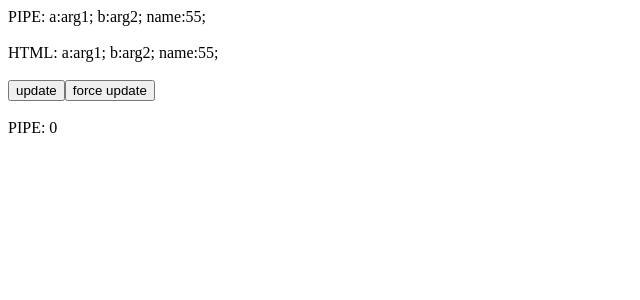
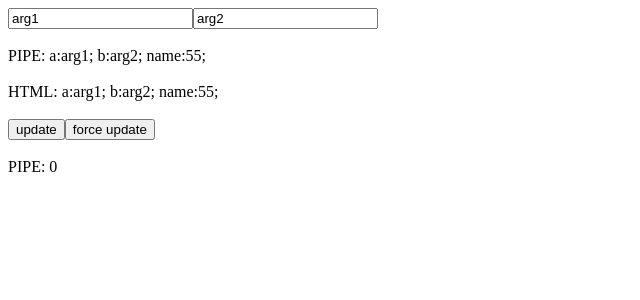
Before and after one commit to nigrosimone/ng-generic-pipe, an Angular app: page / in a window 1280 px wide. Shown: the top 300 px of the page, without its empty margins (0-640 px from the left). Built offline with nearby package versions, Linux system fonts and the light colour scheme.

Commit message:
chore: better test

```diff
--- a/projects/ng-generic-pipe-demo/src/app/app.component.ts
+++ b/projects/ng-generic-pipe-demo/src/app/app.component.ts
@@ -1,17 +1,19 @@
-import { Component, signal } from '@angular/core';
+import { Component, model, signal } from '@angular/core';
 import { CommonModule } from '@angular/common';
 import { NgGenericPipe } from 'projects/ng-generic-pipe/src/public-api';
 import { Observable, of } from 'rxjs';
+import { FormsModule } from '@angular/forms';
 
 
 @Component({
   // eslint-disable-next-line @angular-eslint/component-selector
   selector: 'app-root',
   template: `<main>
+    <input [(ngModel)]="arg1" > <input [(ngModel)]="arg2" ><br /><br />
   <!-- testFromPipe has a third parameter name for trigger pipe refresh -->
-  PIPE: {{ "arg1" | ngGenericPipe: testFromPipe:'arg2':name() }}<br /><br />
+  PIPE: {{ arg1() | ngGenericPipe: testFromPipe:arg2():name() }}<br /><br />
   <!-- wrong way for call a function into html just for test the result -->
-  HTML: {{ testFromHtml("arg1", "arg2") }}<br /><br />
+  HTML: {{ testFromHtml(arg1(), arg2()) }}<br /><br />
   <button (click)="triggerCD(false)">update</button>
   <button (click)="triggerCD(true)">force update</button>
   <br /><br />
@@ -19,11 +21,13 @@ import { Observable, of } from 'rxjs';
 </main>
 `,
   standalone: true,
-  imports: [NgGenericPipe, CommonModule]
+  imports: [NgGenericPipe, CommonModule, FormsModule]
 })
 export class AppComponent {
 
   public name = signal(0);
+  public arg1 = model('arg1');
+  public arg2 = model('arg2');
 
   constructor() {
     this.triggerCD(false);
```
